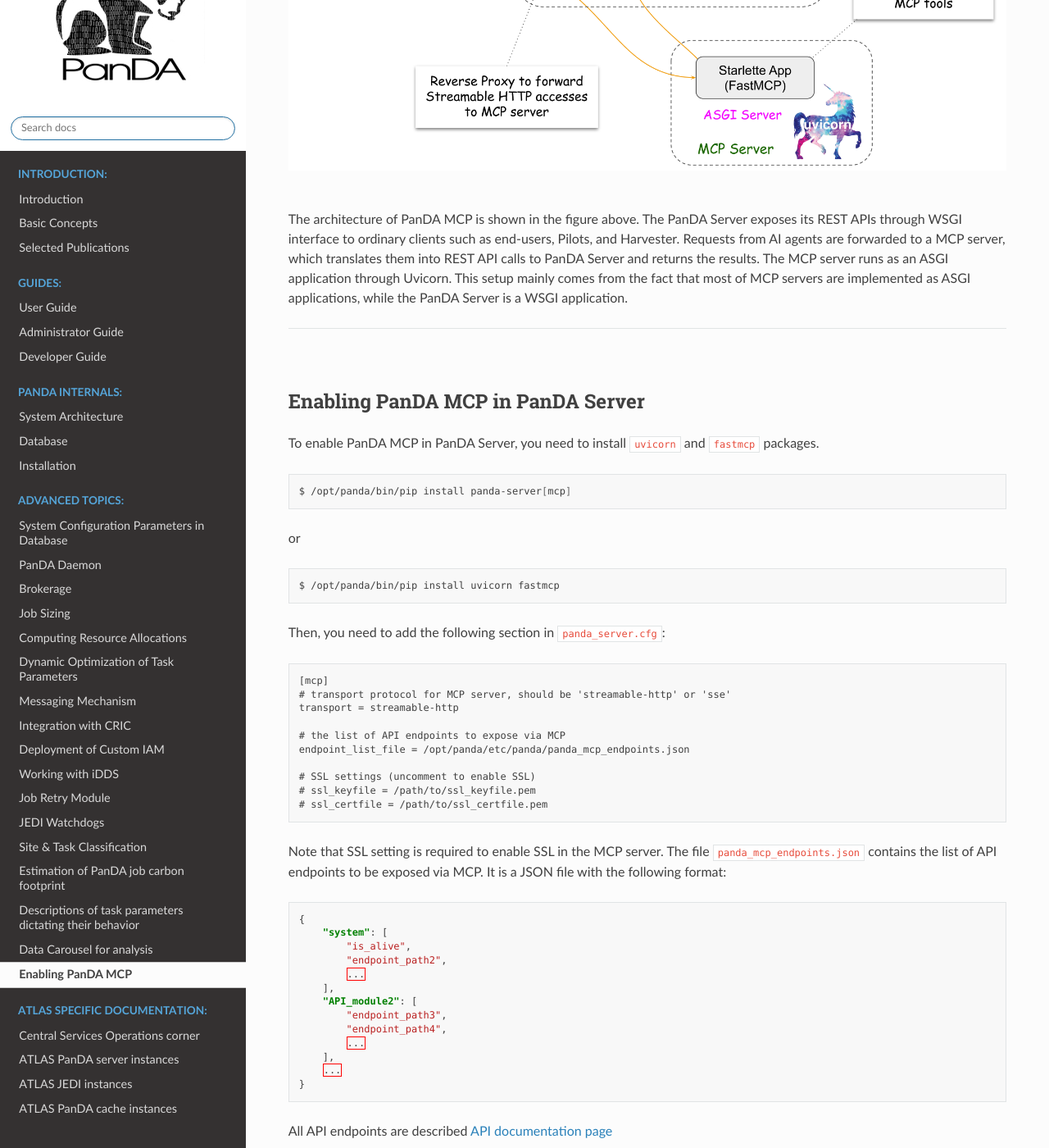
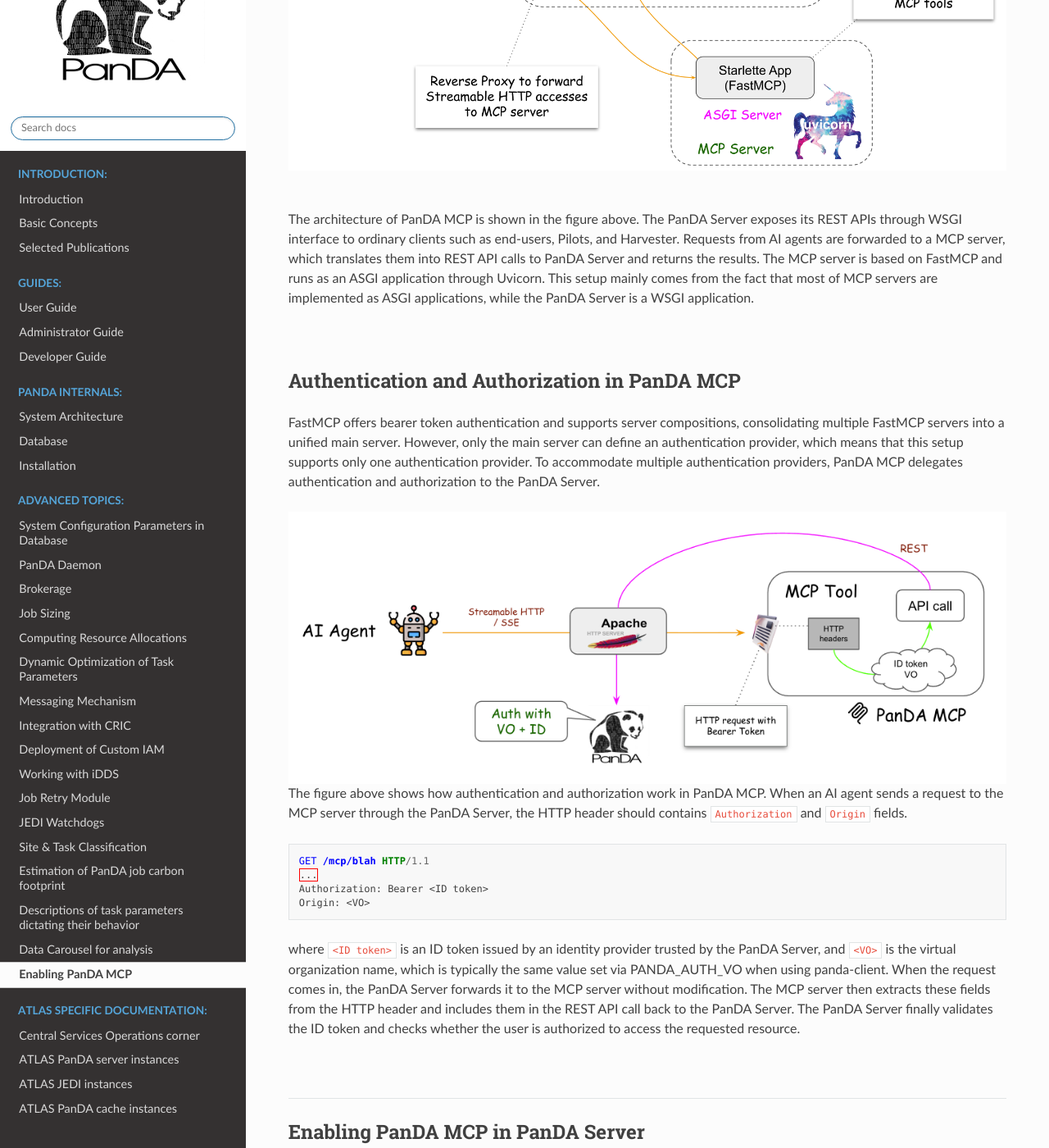
Before and after one commit to PanDAWMS/panda-docs, a Sphinx documentation site: the page built from docs/source/advanced/mcp.rst, in a window 1280 px wide and 1400 px high, scrolled down 530 px. Shown: the whole window at 82% size. Built offline with Sphinx 7.4.7 and the Read the Docs theme 3.1.0, drawn with Linux system fonts in a browser that asks for light colours; pages that are not in the unit, such as notebooks, are missing from menus.

Commit message:
added Auth to PanDA MCP

```diff
--- a/docs/source/advanced/mcp.rst
+++ b/docs/source/advanced/mcp.rst
@@ -12,12 +12,42 @@
 
 The architecture of PanDA MCP is shown in the figure above. The PanDA Server exposes its REST APIs through WSGI interface to ordinary clients
 such as end-users, Pilots, and Harvester. Requests from AI agents are forwarded to a MCP server, which translates them into REST API calls to
-PanDA Server and returns the results. The MCP server runs as an ASGI application through Uvicorn. This setup mainly comes from the fact that
+PanDA Server and returns the results. The MCP server is based on FastMCP and runs as an ASGI application through Uvicorn. This setup mainly comes
+from the fact that
 most of MCP servers are implemented as ASGI applications, while the PanDA Server is a WSGI application.
 
-------
+|br|
+
+Authentication and Authorization in PanDA MCP
+------------------------------------------------
+
+FastMCP offers bearer token authentication and supports server compositions, consolidating multiple FastMCP servers into a unified main server.
+However, only the main server can define an authentication provider,  which means that this setup supports only one authentication provider.
+To accommodate multiple authentication providers, PanDA MCP delegates authentication and authorization to the PanDA Server.
+
+.. figure:: images/panda_mcp_auth.png
+  :align: center
+
+
+The figure above shows how authentication and authorization work in PanDA MCP.
+When an AI agent sends a request to the MCP server through the PanDA Server, the HTTP header should contains ``Authorization`` and ``Origin`` fields.
+
+.. code-block:: http
+
+    GET /mcp/blah HTTP/1.1
+    ...
+    Authorization: Bearer <ID token>
+    Origin: <VO>
+
+where ``<ID token>`` is an ID token issued by an identity provider trusted by the PanDA Server, and ``<VO>`` is the virtual organization name,
+which is typically the same value set via PANDA_AUTH_VO when using panda-client.
+When the request comes in, the PanDA Server forwards it to the MCP server without modification.
+The MCP server then extracts these fields from the HTTP header and includes them in the REST API call back to the PanDA Server.
+The PanDA Server finally validates the ID token and checks whether the user is authorized to access the requested resource.
 
 |br|
+
+-----------
 
 Enabling PanDA MCP in PanDA Server
 ------------------------------------
@@ -122,6 +152,7 @@
 
 Testing PanDA MCP
 ------------------------------------
+
 A simple way to test PanDA MCP is to use ``mcp_test_client.py`` in the PanDA Server package.
 
 .. prompt:: bash
```
Also changed, not shown: docs/source/advanced/images/panda_mcp_auth.png (added).
